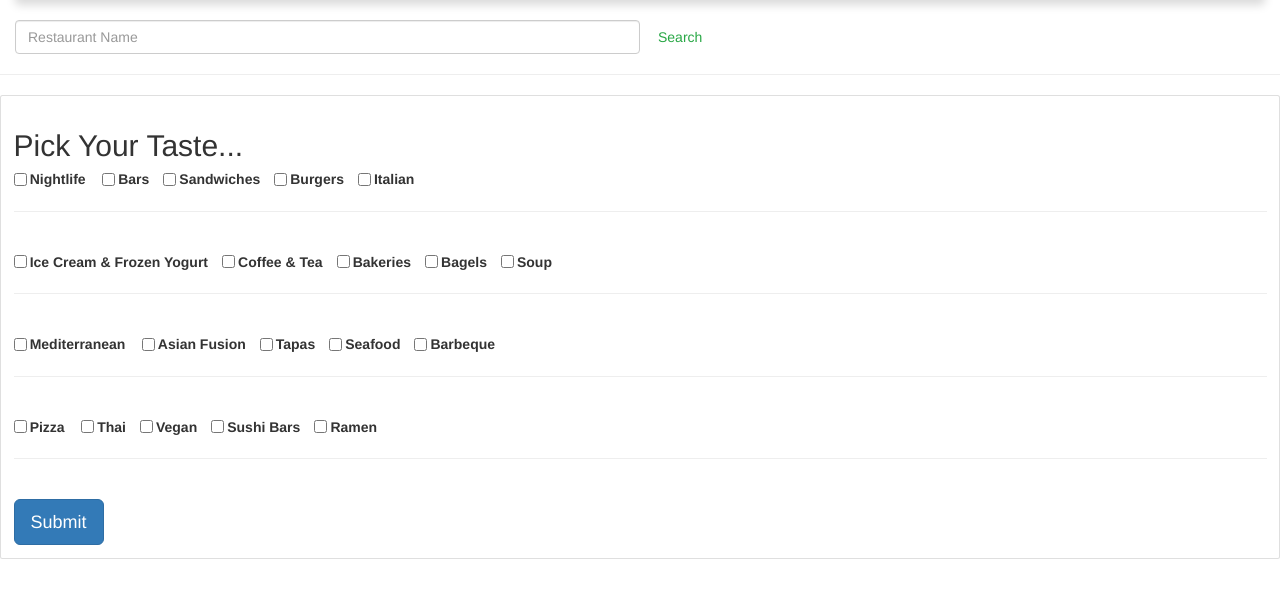
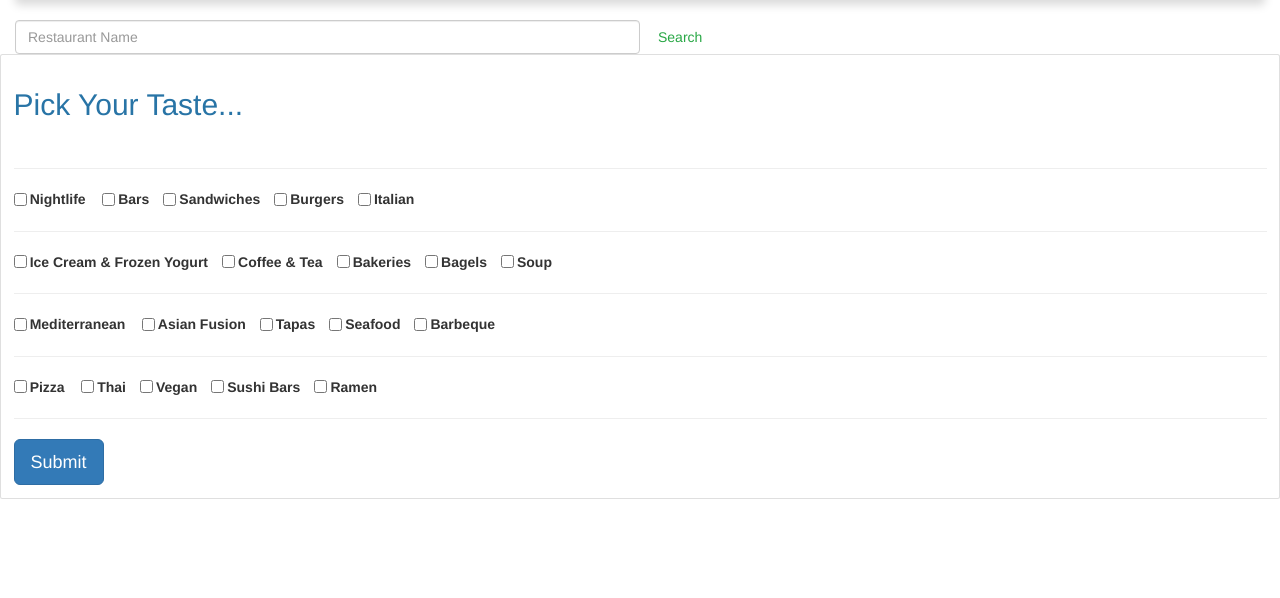
Before and after one commit to ccohane/Jungle_1, a Flask app: page /preference in a window 1280 px wide. Shown: the part 52-650 px from the top of the page. Run offline with Flask 2, Linux system fonts and the light colour scheme; parts of the project's set-up code (start-up, migrations or seed data) failed here and were passed over; some libraries are stand-ins or nearby versions.

Commit message:
update on preferenct frontend

```diff
--- a/run/templates/preference.html
+++ b/run/templates/preference.html
@@ -3,7 +3,8 @@
   <div class="card">
       <div class="card-body">
           <form action="/preference" method="post" class="form-signin">
-            <h2 class="card-title">Pick Your Taste...</h2>
+            <h2 class="card-title"><font color="#2874A6">Pick Your Taste...</font></h2>
+            <br><hr>
             <div class="form-check form-check-inline ">
               <input class="form-check-input" type="checkbox" name="preference" value="Nightlife">
               <label class="form-check-label">Nightlife</label>
@@ -24,7 +25,7 @@
               <input class="form-check-input" type="checkbox" name="preference" value="Italian">
               <label class="form-check-label">Italian</label>
             </div>
-            <br><hr><br>
+            <br><hr>
             <div class="form-check form-check-inline">
               <input class="form-check-input" type="checkbox" name="preference" value="Ice Cream & Frozen Yogurt">
               <label class="form-check-label">Ice Cream & Frozen Yogurt</label>
@@ -45,7 +46,7 @@
               <input class="form-check-input" type="checkbox" name="preference" value="Soup">
               <label class="form-check-label">Soup</label>
             </div>
-            <br><hr><br>
+            <br><hr>
             <div class="form-check form-check-inline">
               <input class="form-check-input" type="checkbox" name="preference" value="Mediterranean">
               <label class="form-check-label">Mediterranean</label>
@@ -66,7 +67,7 @@
               <input class="form-check-input" type="checkbox" name="preference" value="Barbeque">
               <label class="form-check-label">Barbeque</label>
             </div>
-            <br><hr><br>
+            <br><hr>
             <div class="form-check form-check-inline">
               <input class="form-check-input" type="checkbox" name="preference" value="Pizza">
               <label class="form-check-label">Pizza</label>
@@ -87,7 +88,7 @@
               <input class="form-check-input" type="checkbox" name="preference" value="Ramen">
               <label class="form-check-label">Ramen</label>
             </div>
-            <br><hr><br>
+            <br><hr>
             <button class="btn btn-lg btn-primary" type="submit">Submit</button>
           </form>
           {{ message }}
--- a/run/templates/structure.html
+++ b/run/templates/structure.html
@@ -22,24 +22,21 @@
     <nav class="navbar navbar-dark fixed-top bg-dark flex-md-nowrap p-0 shadow">
         <a class="navbar-brand col-sm-3 col-md-2 mr-0 " href="/dashboard">Jungle</a>
         <div class="ml-sm-auto col-lg-8 px-4 mt-2">
-            </div>
+        </div>
         <a class="navbar-brand col-sm-3 col-md-1 mr-0 " href="/preference">Preference</a>
         <a class="navbar-brand col-sm-3 col-md-1 mr-0 " href="/logout">Log Out</a>
     </nav>
-            <form action="/search" class="form-inline" method="POST">
-              <input class="form-control mr-sm-2 w-50" name="search" type="text" placeholder="Restaurant Name" value="" required>
-              <button class="btn btn-outline-success my-2 my-sm-0" type="submit">Search</button>
-            </form>
+        <form action="/search" class="form-inline" method="POST">
+          <input class="form-control mr-sm-2 w-50" name="search" type="text" placeholder="Restaurant Name" value="" required>
+          <button class="btn btn-outline-success my-2 my-sm-0" type="submit">Search</button>
+        </form>
 
 </div>
-    <hr>
+<div>
     {% block main %}
 
     {% endblock main %}
-
-
-
-
+</div>
 </body>
 
 </html>
```
